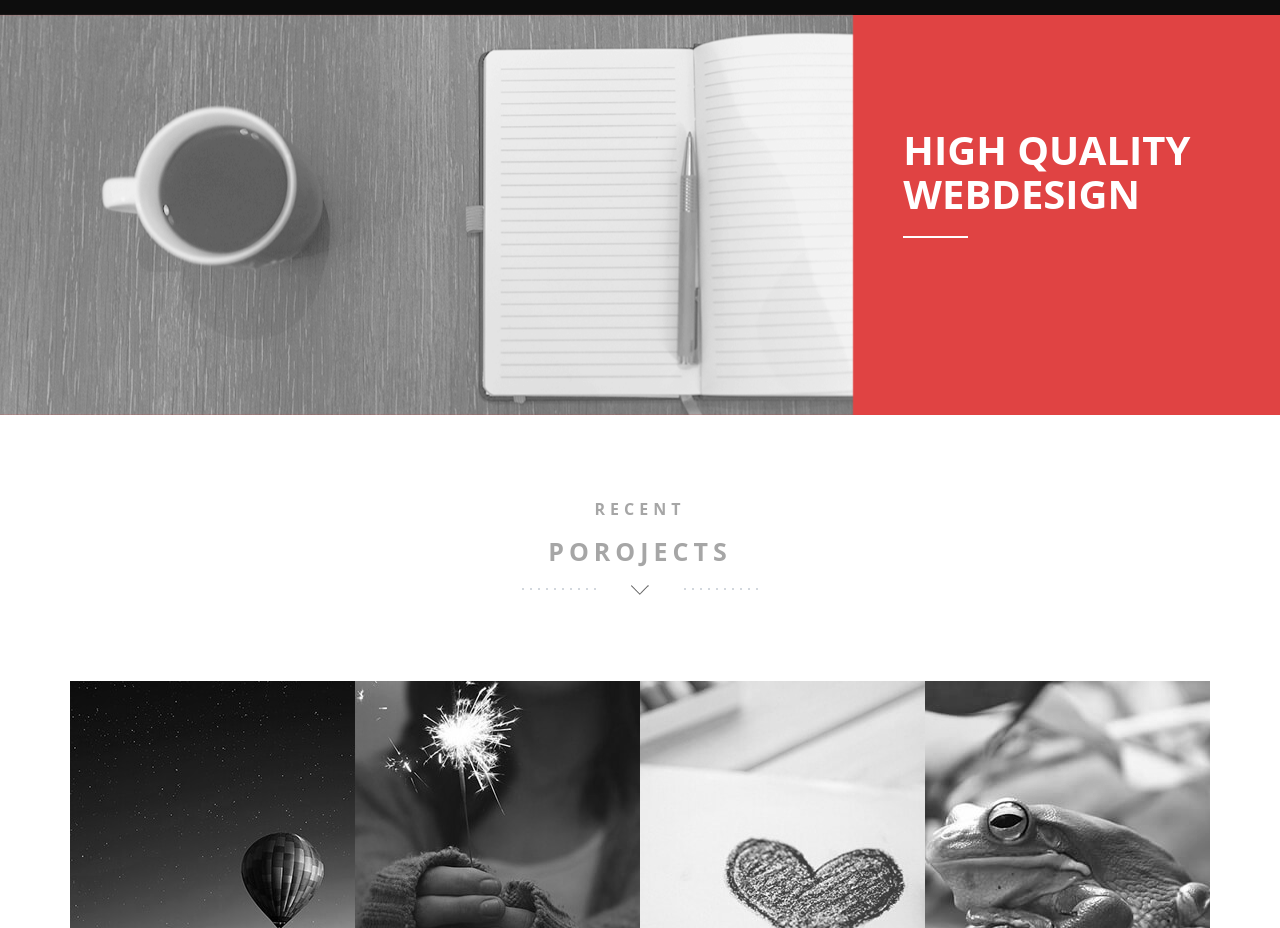
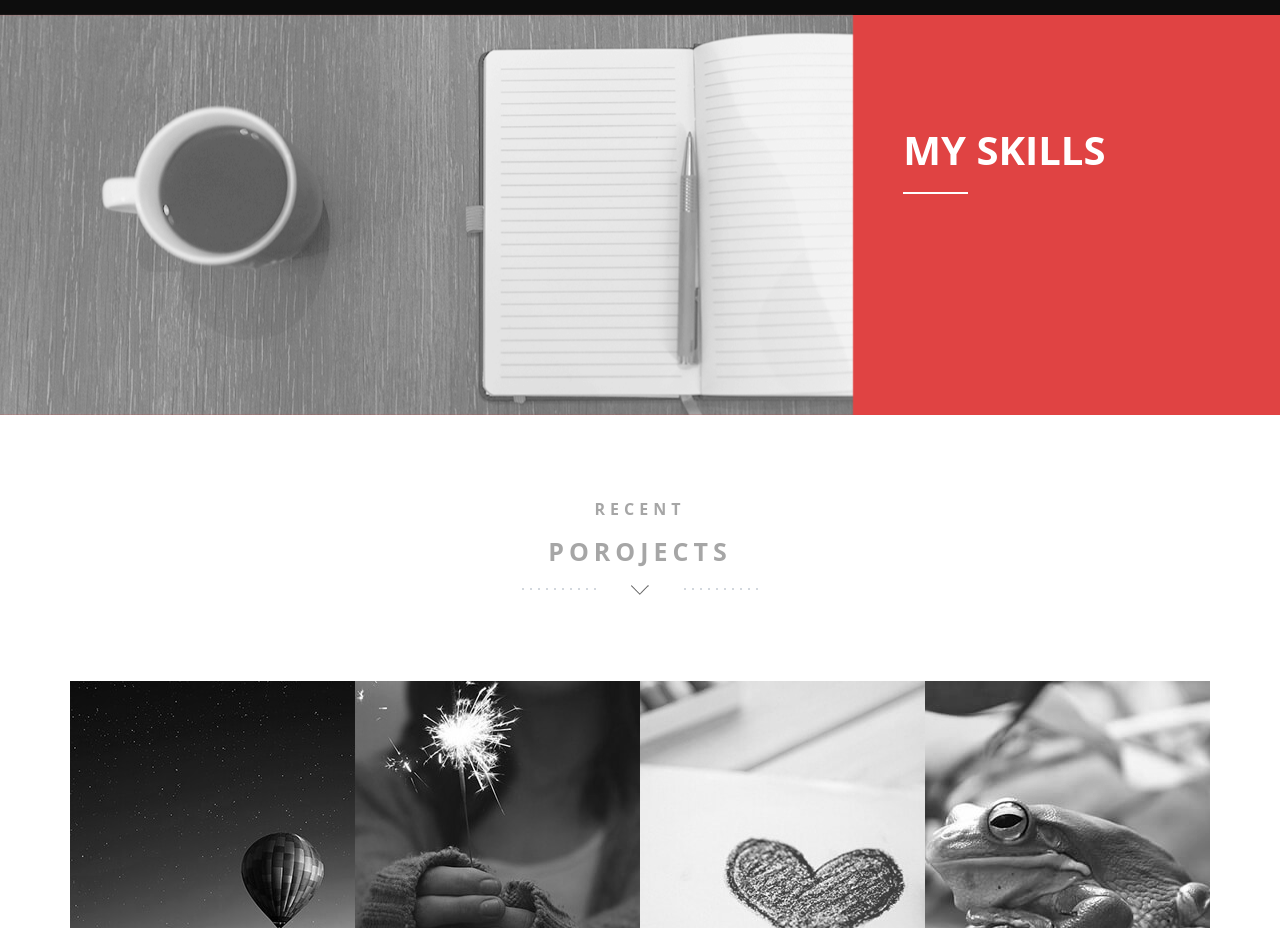
Before and after one commit to Yuki1602/mywebsite, a plain HTML site: page index.html in a window 1280 px wide. Shown: the part 1920-2848 px from the top of the page. Drawn offline with nearby package versions, Linux system fonts and the light colour scheme; some packages are replaced by stand-ins of ours.

Commit message:
Update index.html

```diff
--- a/index.html
+++ b/index.html
@@ -167,7 +167,7 @@
 					<div class="about-image" style="background-image:url(img/about1.png)"></div><!-- about image 1 -->
 				</div>
 				<div class="col-md-4 about-text">
-					<h6>High quality webdesign</h6><!-- headline-->
+					<h6>My Skills</h6><!-- headline-->
 
 				</div>
 			</div>
```
